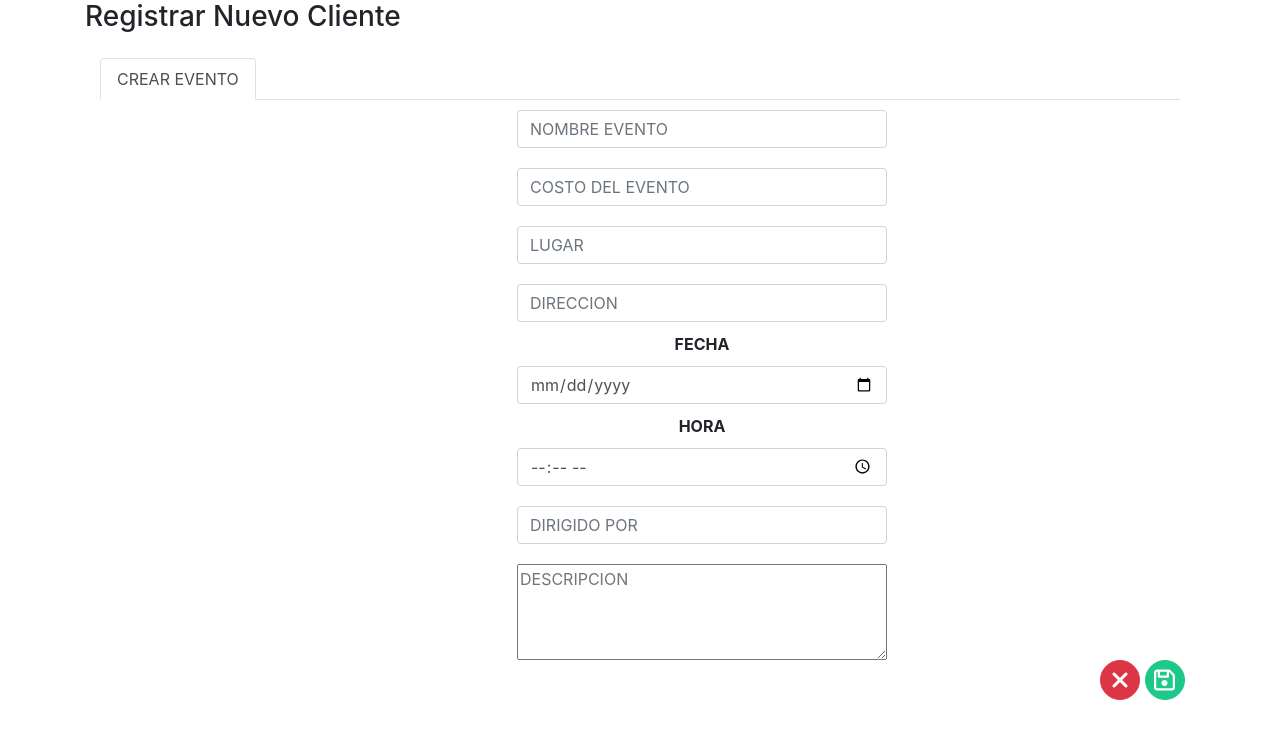
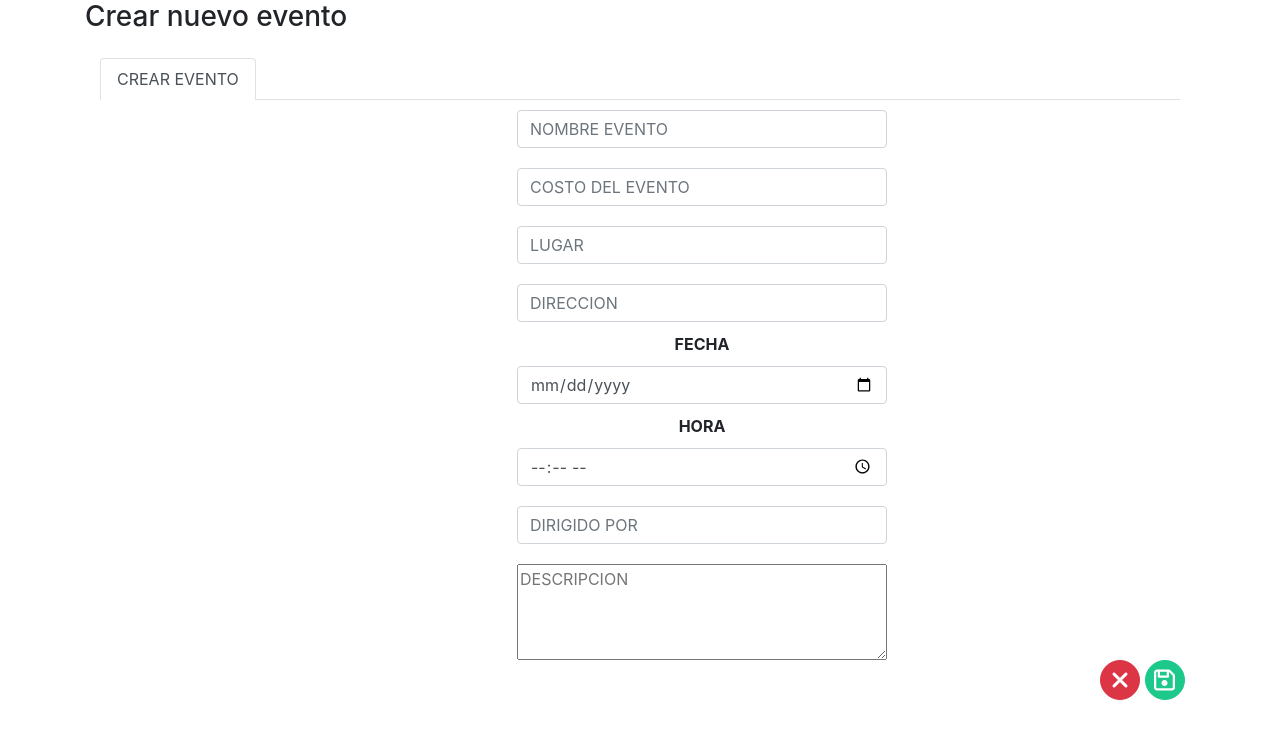
Before and after one commit to Praddes/praddes2, a plain HTML site: page Vista/crearevento.html in a window 1280 px wide. Shown: the top 738 px of the page. Drawn offline with nearby package versions, Linux system fonts and the light colour scheme.

Commit message:
Update crearevento.html

```diff
--- a/Vista/crearevento.html
+++ b/Vista/crearevento.html
@@ -21,7 +21,7 @@
     <!-- Page Heading -->
     <div class="container">
         <div class="d-sm-flex align-items-center justify-content-between mb-4">
-            <h1 class="h3 mb-0 text-gray-800">Registrar Nuevo Cliente</h1>
+            <h1 class="h3 mb-0 text-gray-800">Crear nuevo evento</h1>
         </div>
         <div class="container">
             <nav>
```
